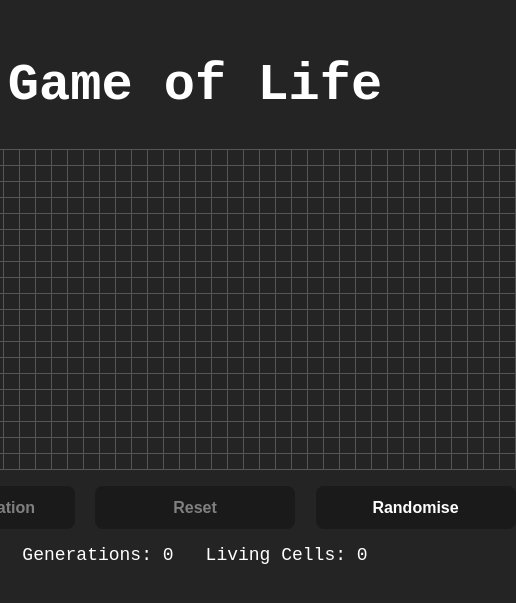
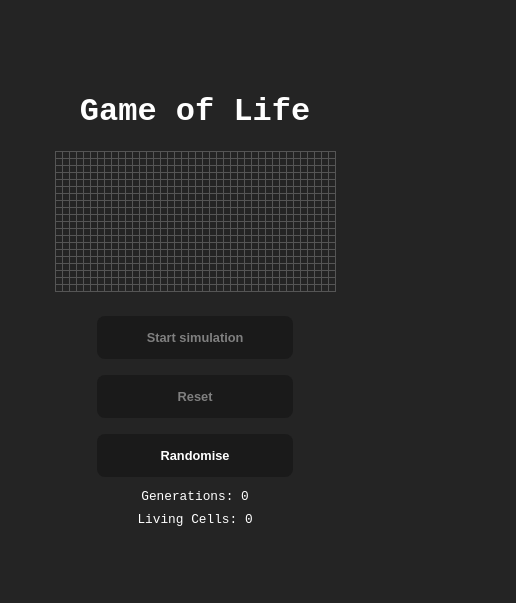
Before and after one commit to vsimonovski/game-of-life, a React (Create React App) app: page / in a window 390 px wide. Shown: the part 121-724 px from the top of the page, 516 px wide, since content can reach past the window. Built offline with nearby package versions, Linux system fonts and the light colour scheme.

Commit message:
style: add responsive styles

```diff
--- a/src/App.tsx
+++ b/src/App.tsx
@@ -10,8 +10,12 @@ const Container = styled.section`
 `;
 
 const StyledHeader = styled.h1`
-  font-size: 52px;
+  font-size: 3rem;
   text-align: center;
+
+  @media (max-width: 768px) {
+    font-size: 2rem;
+  }
 `;
 
 export function App() {
--- a/src/components/GridCell.tsx
+++ b/src/components/GridCell.tsx
@@ -9,6 +9,16 @@ const Cell = styled.div`
     isAlive ? '#f1c40f' : '#242424'};
   transition: background-color 0.4s ease-out;
   cursor: pointer;
+
+  @media (max-width: 768px) {
+    width: 10px;
+    height: 10px;
+  }
+
+  @media (max-width: 480px) {
+    width: 6px;
+    height: 6px;
+  }
 `;
 
 interface GridCellProps {
--- a/src/components/GridContainer.tsx
+++ b/src/components/GridContainer.tsx
@@ -14,10 +14,11 @@ import {
 
 const Container = styled.section`
   display: grid;
+  margin: 0 auto;
   grid-template-columns: ${({ gridSize }: { gridSize: GridSize }) =>
-    `repeat(${gridSize.cols}, 15px);`};
+    `repeat(${gridSize.cols}, 1fr);`};
   grid-template-rows: ${({ gridSize }: { gridSize: GridSize }) =>
-    `repeat(${gridSize.rows}, 15px);`};
+    `repeat(${gridSize.rows}, 1fr);`};
   border: 1px solid #555;
   grid-gap: 1px;
   background-color: #555;
--- a/src/components/GridControls.tsx
+++ b/src/components/GridControls.tsx
@@ -15,6 +15,9 @@ const Container = styled.section`
   flex-wrap: wrap;
   justify-content: space-between;
   padding-top: 16px;
+  @media (max-width: 768px) {
+    flex-direction: column;
+  }
 `;
 
 const StyledButton = styled.button`
@@ -22,7 +25,7 @@ const StyledButton = styled.button`
   width: 200px;
   border: 1px solid transparent;
   padding: 0.6em 1.2em;
-  font-size: 16px;
+  font-size: 1rem;
   font-weight: 700;
   background-color: #1a1a1a;
   cursor: pointer;
@@ -31,6 +34,16 @@ const StyledButton = styled.button`
   color: ${(props) => (props.disabled ? 'gray' : 'inherit')};
   &:hover {
     border-color: #f1c40f;
+  }
+
+  @media (max-width: 768px) {
+    width: 100%;
+    margin: 8px auto;
+  }
+
+  @media (max-width: 480px) {
+    width: 70%;
+    font-size: 0.8rem;
   }
 `;
 
@@ -60,7 +73,12 @@ const GridControls = () => {
       <StyledButton disabled={isBtnDisabled} onClick={handleGridReset}>
         Reset
       </StyledButton>
-      <StyledButton onClick={handleRandomiseGrid}>Randomise</StyledButton>
+      <StyledButton
+        disabled={isSimulationRunning}
+        onClick={handleRandomiseGrid}
+      >
+        Randomise
+      </StyledButton>
     </Container>
   );
 };
--- a/src/components/GridStats.tsx
+++ b/src/components/GridStats.tsx
@@ -9,13 +9,23 @@ import {
 const Container = styled.section`
   display: flex;
   margin: 0 auto;
+
+  @media (max-width: 480px) {
+    flex-direction: column;
+  }
 `;
 
 const StyledParagraph = styled.p`
   font-weight: 500;
-  font-size: 18px;
+  font-size: 1rem;
   margin: 0;
   padding: 16px;
+
+  @media (max-width: 480px) {
+    font-size: 0.8rem;
+    padding: 4px;
+    text-align: center;
+  }
 `;
 
 const GridStats = () => {
```
